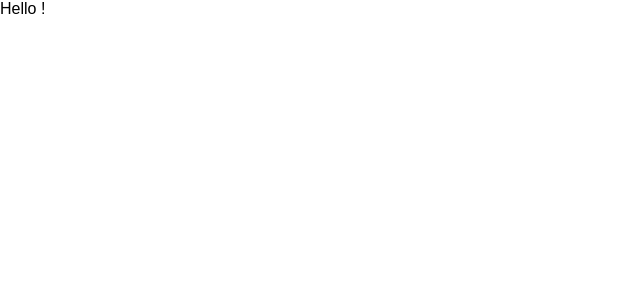
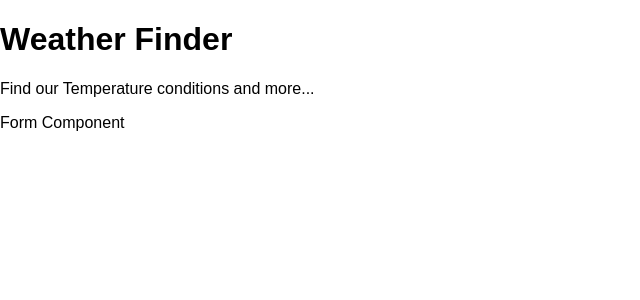
Before and after one commit to karthikmsadashivappa/weather.app, a React (Create React App) app: page / in a window 1280 px wide. Shown: the top 300 px of the page, without its empty margins (0-640 px from the left). Built offline with nearby package versions, Linux system fonts and the light colour scheme.

Commit message:
Adding Title and form Component

```diff
--- a/src/App.js
+++ b/src/App.js
@@ -1,9 +1,14 @@
 import React from "react";
+import Titles from "./components/Title"
+import Form from "./components/Form"
 
 class App extends React.Component {
 	render(){
 		return(
-			<div>Hello !</div>
+      		<div>
+				<Titles />
+				<Form />
+			</div>
 		);
 	}
 }
--- /dev/null
+++ b/src/components/Form.js
@@ -0,0 +1,11 @@
+import React from "react";
+
+class Form extends React.Component {
+	render(){
+		return(
+			<div>Form Component</div>
+		);
+	}
+}
+
+export default Form;
--- a/src/components/Title.js
+++ b/src/components/Title.js
@@ -3,7 +3,10 @@ import React from "react";
 class Titles extends React.Component {
 	render(){
 		return(
-
+			<div>
+				<h1>Weather Finder</h1>
+				<p>Find our Temperature conditions and more...</p>
+			</div>
 		);
 	}
 }
```
